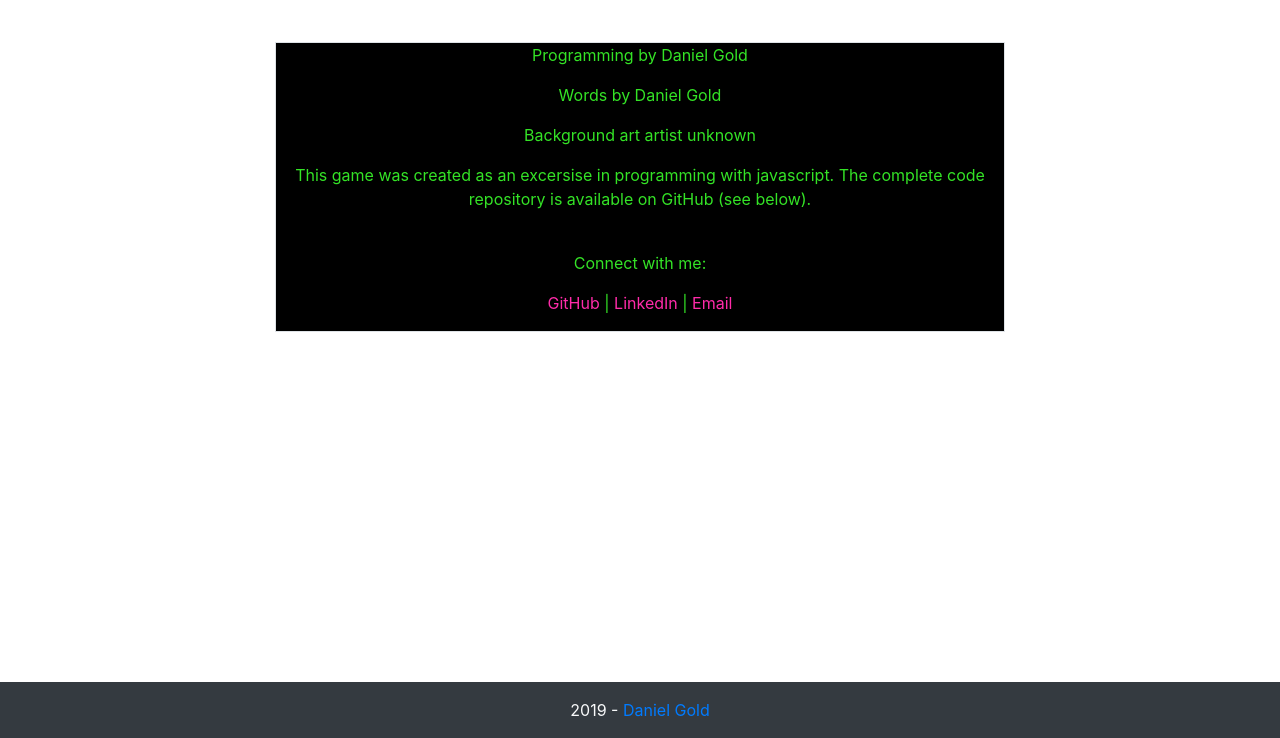
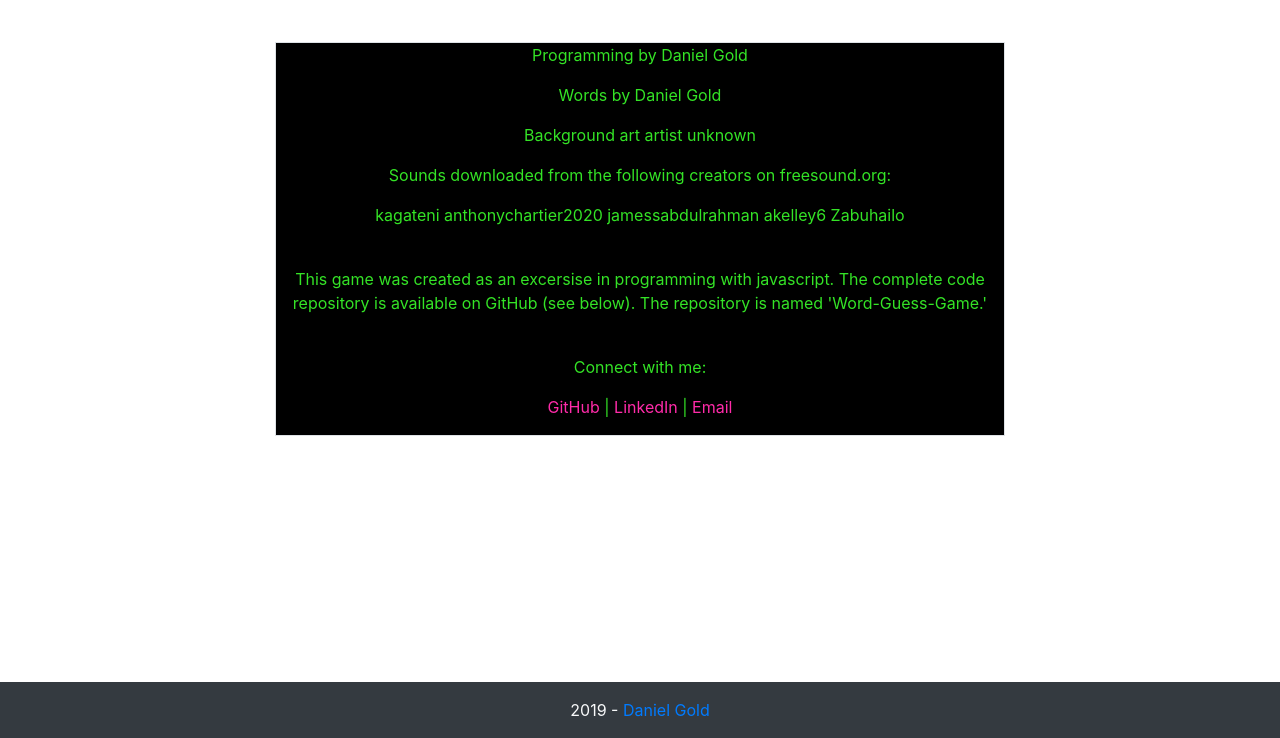
Before and after one commit to LandGod/Word-Guess-Game, a plain HTML site: page about.html in a window 1280 px wide. Shown: the part 62-800 px from the top of the page. Drawn offline with nearby package versions, Linux system fonts and the light colour scheme.

Commit message:
Updated the about page to give credit to the sound effect creators. Also added to the text about where this game can be found in order to add the repo name.

```diff
--- a/about.html
+++ b/about.html
@@ -39,7 +39,10 @@
                         <p>Programming by Daniel Gold</p>
                         <p>Words by Daniel Gold</p>
                         <p>Background art artist unknown</p>
-                        <p>This game was created as an excersise in programming with javascript. The complete code repository is available on GitHub (see below).</p>
+                        <p>Sounds downloaded from the following creators on freesound.org:</p>
+                        <p>kagateni anthonychartier2020 jamessabdulrahman akelley6 Zabuhailo</p>
+                        <br>
+                        <p>This game was created as an excersise in programming with javascript. The complete code repository is available on GitHub (see below). The repository is named 'Word-Guess-Game.'</p>
                         <br>
                         <p>Connect with me:</p>
                         <p><a href="https://github.com/LandGod">GitHub</a> | <a href="https://www.linkedin.com/in/danjasongold/">LinkedIn</a> | <a href="mailto:DanielJasonGold@gmail.com">Email</a></p>
```
